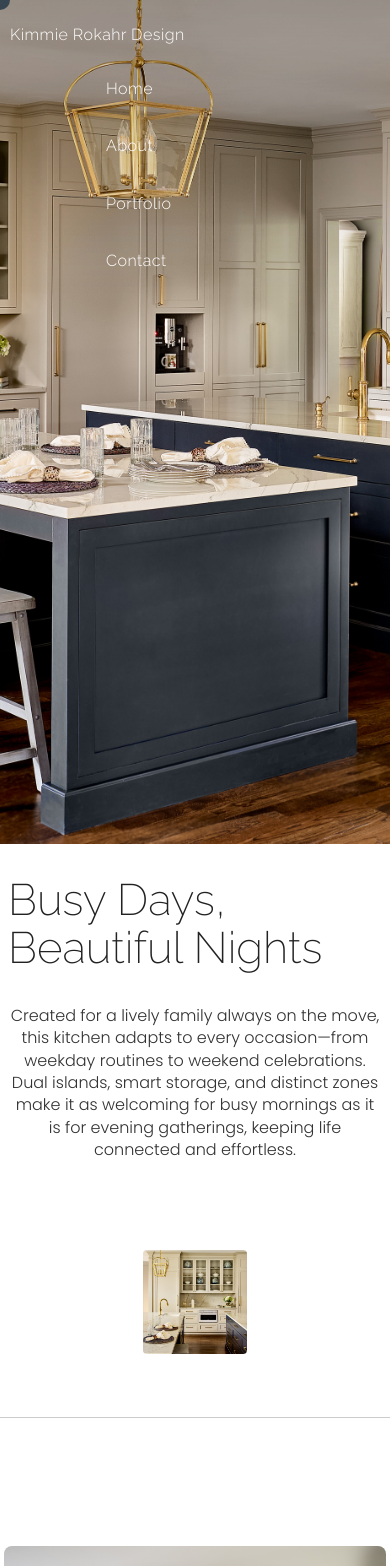
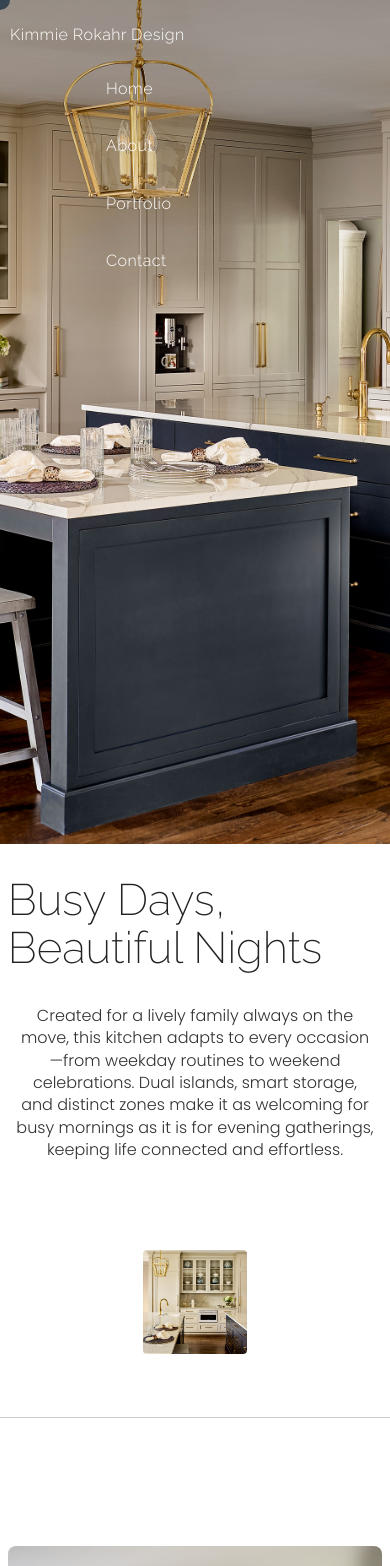
Before and after one commit to axelrokahr/kimmie-rokahr-design, a Next.js app: page /bhoj in a window 390 px wide. Shown: the top 1566 px of the page. Built offline with nearby package versions, Linux system fonts and the light colour scheme.

Commit message:
Reduce horizontal padding for mobile text for improved readability

```diff
--- a/src/app/globals.css
+++ b/src/app/globals.css
@@ -746,7 +746,7 @@ footer {
     gap: 24px;
     align-items: center;
     max-width: 100vw;
-    padding: 0 8px;
+    padding: 0 2vw;
   }
   .kr-logo, .kr-logo-alt {
     width: 120px !important;
@@ -761,12 +761,13 @@ footer {
   .about-text p {
     font-size: 1rem;
     text-align: center;
+    padding: 0 2vw;
   }
   .section-divider {
     margin: 32px 0;
   }
   .detailed-container {
-    padding: 0 4px;
+    padding: 0 2vw;
   }
   .detailed-grid {
     display: flex;
@@ -786,7 +787,7 @@ footer {
   .detailed-quote {
     margin: 40px auto;
     font-size: 1rem;
-    padding: 0 8px;
+    padding: 0 2vw;
   }
   .single-large-image {
     margin: 24px 0;
@@ -802,7 +803,7 @@ footer {
     font-size: 0.95rem;
     margin: 24px 0 0 0;
     text-align: center !important;
-    padding: 0 8px;
+    padding: 0 2vw;
   }
   .gallery-grid, .portfolio-images {
     flex-direction: column;
```
